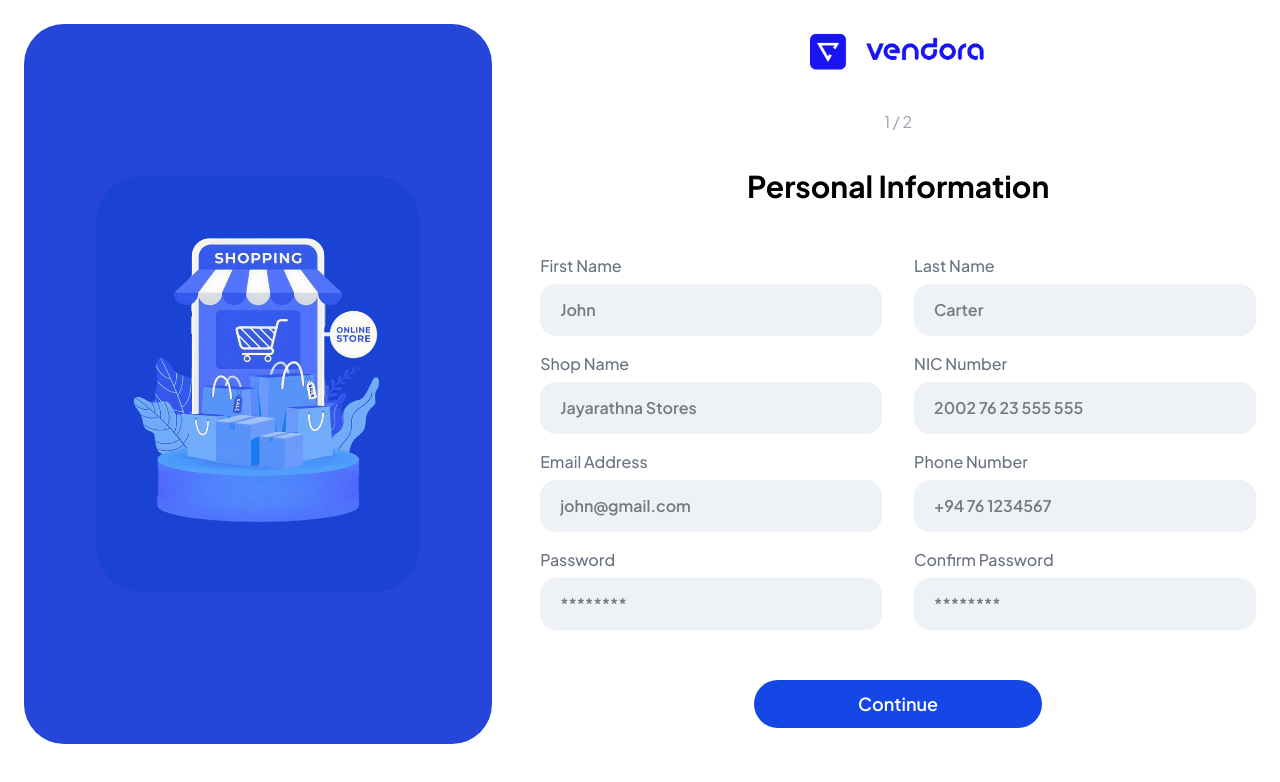
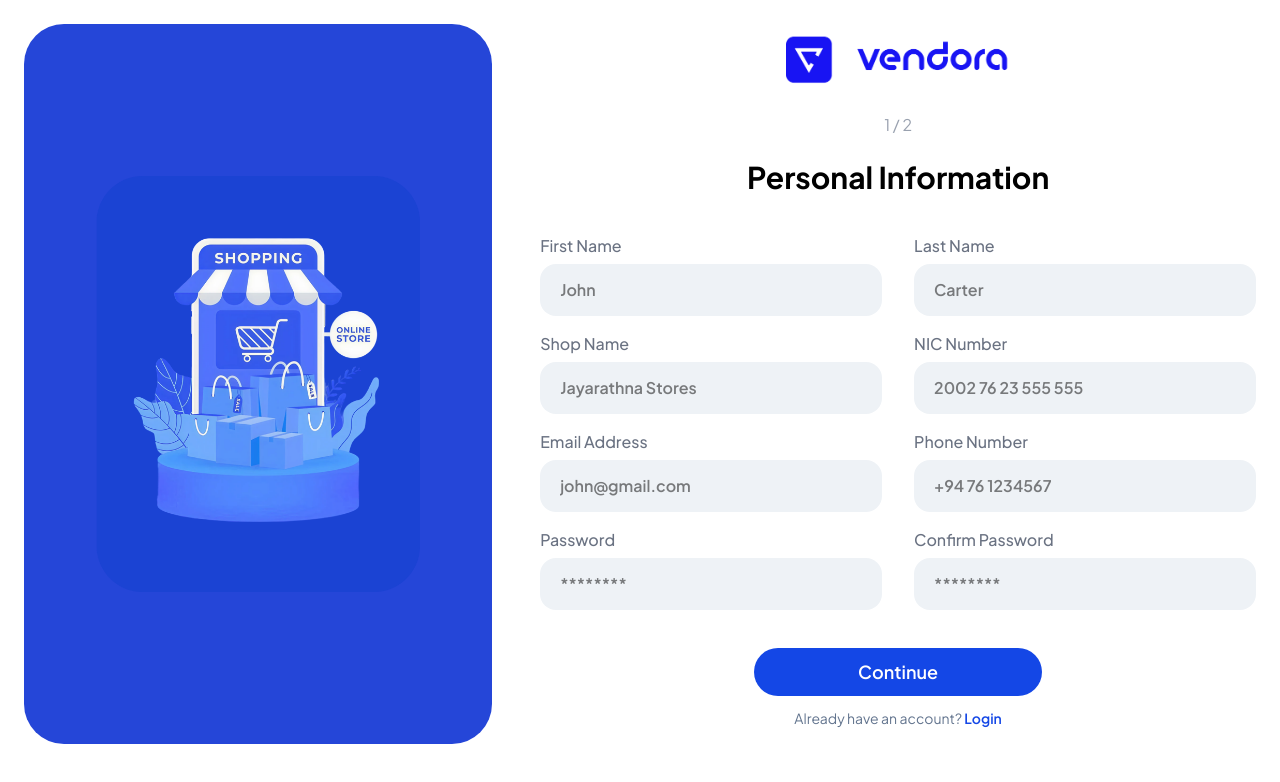
Before and after one commit to AsanJayarathne/fmcg-vendora, a React (Vite) app in the folder retailer-frontend/: page /register in a window 1280 px wide. Shown: the top 782 px of the page. Built offline with nearby package versions, Linux system fonts and the light colour scheme.

Commit message:
fix logo size in retailer frontend

```diff
--- a/retailer-frontend/src/components/Layouts/Sidebar.jsx
+++ b/retailer-frontend/src/components/Layouts/Sidebar.jsx
@@ -56,7 +56,7 @@ function Sidebar() {
         <img
           src={logo}
           alt="Logo"
-          className="h-8 w-auto object-contain"
+          className="h-11 w-auto object-contain"
         />
       </div>
 
--- a/retailer-frontend/src/pages/Login.jsx
+++ b/retailer-frontend/src/pages/Login.jsx
@@ -70,13 +70,13 @@ function Login() {
         <div className="w-full lg:w-1/2 flex flex-col justify-center px-12 py-12">
 
           {/* Logo */}
-          <div className="flex items-center gap-3 mb-6">
+          <div className="flex items-center gap-3.5 mb-7">
 
-            <div className="w-12 h-12 rounded-lg bg-blue-600 flex items-center justify-center text-white text-2xl font-bold">
-
+            <div className="w-14 h-14 rounded-2xl bg-blue-600 flex items-center justify-center text-white text-3xl font-extrabold shadow-md shadow-blue-200">
+              V
             </div>
 
-            <h1 className="text-3xl font-bold text-blue-600">
+            <h1 className="text-4xl font-extrabold text-blue-600 tracking-tight">
               Vendora
             </h1>
 
--- a/retailer-frontend/src/pages/RegisterStep1.jsx
+++ b/retailer-frontend/src/pages/RegisterStep1.jsx
@@ -1,4 +1,4 @@
-import { useNavigate } from "react-router-dom";
+import { useNavigate, Link } from "react-router-dom";
 import { useState } from "react";
 import LeftPanel from "../components/RegisterPage/LeftPanel";
 import FormInput from "../components/RegisterPage/FormInput";
@@ -66,7 +66,7 @@ export default function RegisterStep1() {
         <LeftPanel />
 
         <div className="flex-1 flex flex-col justify-between">
-          <img src={logo} alt="Vendora" className="w-44 h-auto mx-auto" />
+          <img src={logo} alt="Vendora" className="w-56 h-auto mx-auto" />
 
           <p className="text-center text-base text-gray-400 mt-2">1 / 2</p>
 
@@ -141,7 +141,7 @@ export default function RegisterStep1() {
             />
           </div>
 
-          <div className="flex justify-center mt-6 mb-4">
+          <div className="flex flex-col items-center mt-6 mb-4 gap-3">
             <button
               type="button"
               onClick={handleContinue}
@@ -159,6 +159,13 @@ export default function RegisterStep1() {
             >
               Continue
             </button>
+
+            <p className="text-sm text-slate-500">
+              Already have an account?{" "}
+              <Link to="/login" className="text-blue-700 font-semibold hover:underline">
+                Login
+              </Link>
+            </p>
           </div>
         </div>
       </div>
--- a/retailer-frontend/src/pages/RegisterStep2.jsx
+++ b/retailer-frontend/src/pages/RegisterStep2.jsx
@@ -1,4 +1,4 @@
-import { useNavigate } from "react-router-dom";
+import { useNavigate, Link } from "react-router-dom";
 import { useState } from "react";
 import LeftPanel from "../components/RegisterPage/LeftPanel";
 import FormInput from "../components/RegisterPage/FormInput";
@@ -95,7 +95,7 @@ export default function RegisterStep2() {
         <LeftPanel />
 
         <div className="flex-1 flex flex-col">
-          <img src={logo} alt="Vendora" className="w-44 mx-auto" />
+          <img src={logo} alt="Vendora" className="w-56 mx-auto" />
 
           <p className="text-center text-base text-gray-400 mt-2">2 / 2</p>
 
@@ -190,7 +190,8 @@ export default function RegisterStep2() {
             </div>
           </div>
 
-          <div className="mt-10 mb-4 flex items-center justify-center gap-4">
+          <div className="mt-10 mb-4 flex flex-col items-center gap-4">
+            <div className="flex items-center justify-center gap-4">
               <button
                 type="button"
                 onClick={() => navigate("/register")}
@@ -209,6 +210,14 @@ export default function RegisterStep2() {
                 {loading ? "Registering..." : "Register"}
               </button>
             </div>
+
+            <p className="text-sm text-slate-500">
+              Already have an account?{" "}
+              <Link to="/login" className="text-blue-700 font-semibold hover:underline">
+                Login
+              </Link>
+            </p>
+          </div>
         </div>
       </div>
     </div>
```
Lines whose indentation alone changed are shown as unchanged.
